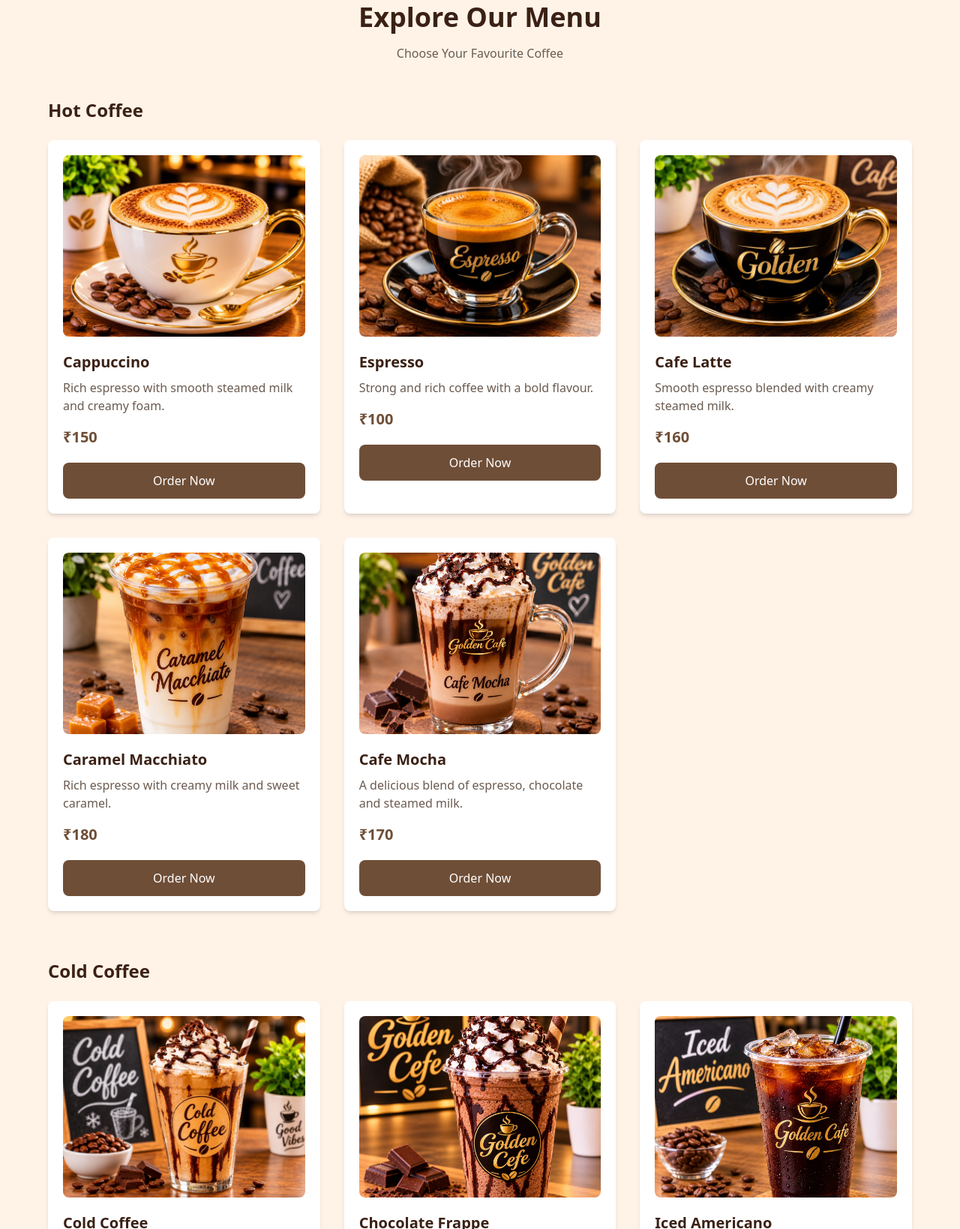
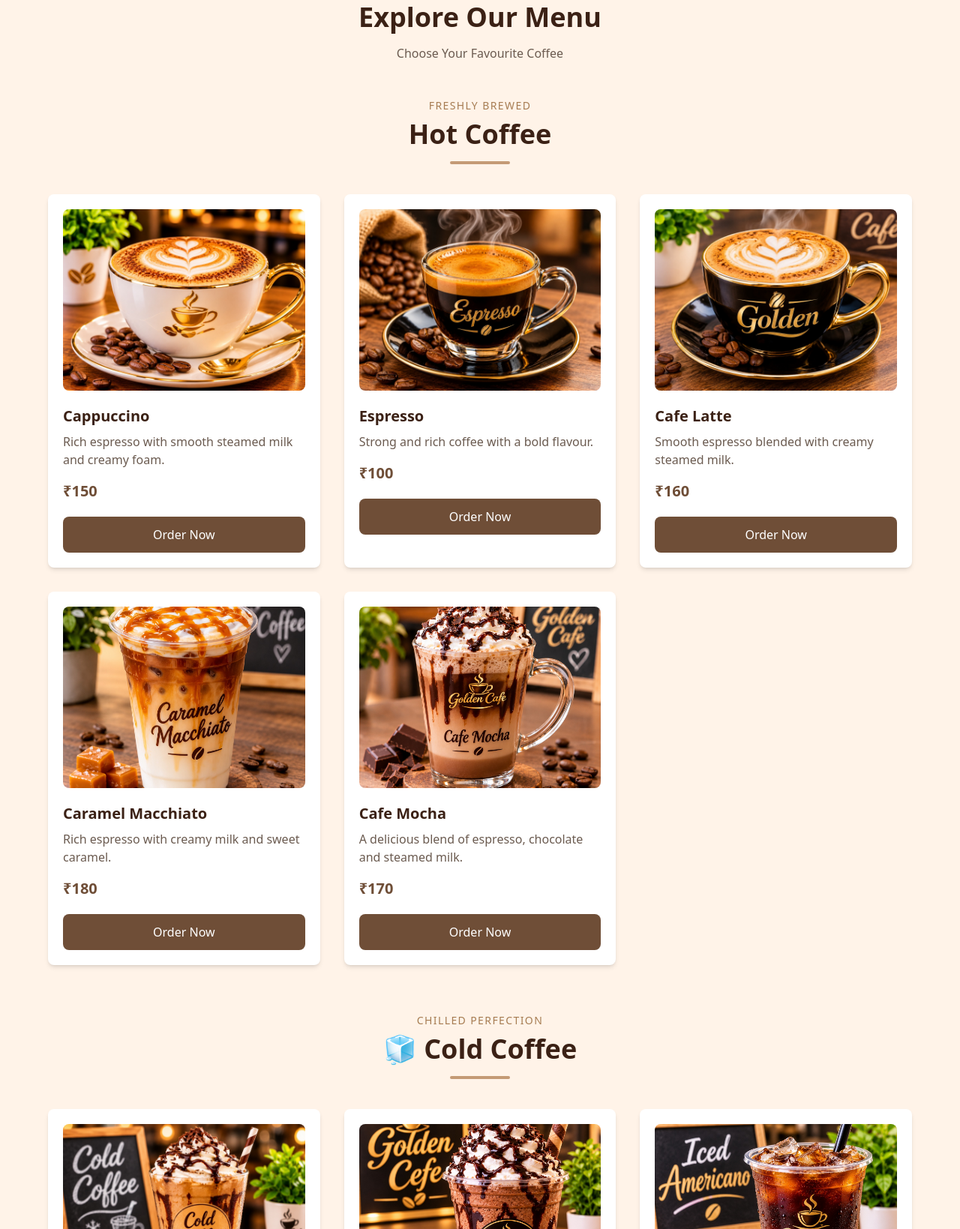
Before and after one commit to rohitvdebug/golden-saffron, a plain HTML site: page menu.html in a window 1280 px wide. Shown: the part 413-2052 px from the top of the page at 75% size. Drawn offline with nearby package versions, Linux system fonts and the light colour scheme.

Commit message:
updated menu and contact details

```diff
--- a/menu.html
+++ b/menu.html
@@ -82,9 +82,19 @@
 
 
         <!-- Hot Coffee -->
-        <h2 class="text-2xl font-bold text-[#3B2115] mb-6">
-            Hot Coffee
-        </h2>
+<div class="text-center mb-10">
+
+    <p class="text-[#A67C52] text-sm tracking-widest uppercase mb-2">
+        Freshly Brewed
+    </p>
+
+    <h2 class="text-3xl md:text-4xl font-bold text-[#3B2115]">
+         Hot Coffee
+    </h2>
+
+    <div class="w-20 h-1 bg-[#C49A75] mx-auto mt-4 rounded-full"></div>
+
+</div>
 
         <div class="grid grid-cols-1 sm:grid-cols-2 lg:grid-cols-3 gap-8 mb-16">
 
@@ -225,9 +235,20 @@
 
 
         <!-- Cold Coffee -->
-        <h2 class="text-2xl font-bold text-[#3B2115] mb-6">
-            Cold Coffee
-        </h2>
+        <!-- Cold Coffee Heading -->
+<div class="text-center mb-10">
+
+    <p class="text-[#A67C52] text-sm tracking-widest uppercase mb-2">
+        Chilled Perfection
+    </p>
+
+    <h2 class="text-3xl md:text-4xl font-bold text-[#3B2115]">
+        🧊 Cold Coffee
+    </h2>
+
+    <div class="w-20 h-1 bg-[#C49A75] mx-auto mt-4 rounded-full"></div>
+
+</div>
 
         <div class="grid grid-cols-1 sm:grid-cols-2 lg:grid-cols-3 gap-8">
 
```
Also changed, not shown: contact.html (+2 -2 lines).
